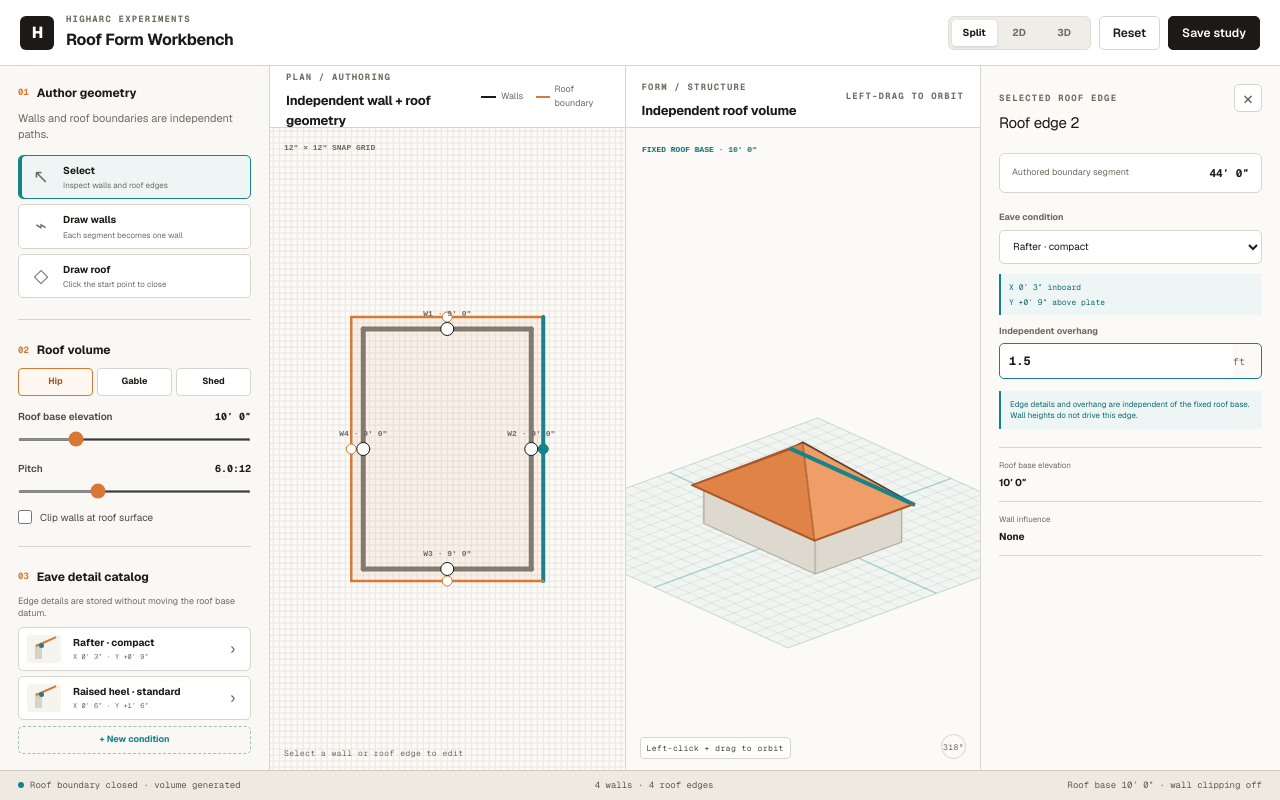
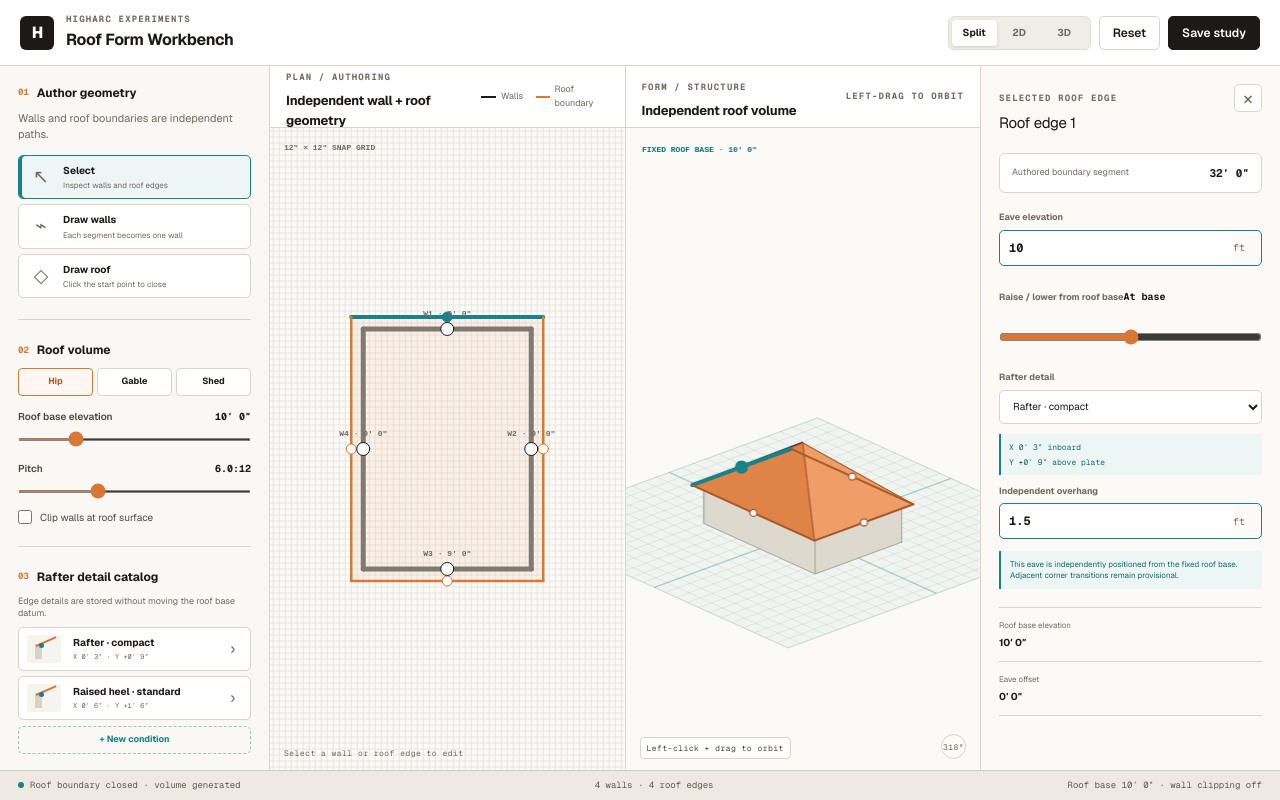
Before and after one commit to abrahamdrechsler/roof-form-workbench, a Next.js app: page / in a window 1280 px wide. Both pictures are taken after a click on the element 802 px from the left and 449 px from the top of the page. Built offline with nearby package versions, Linux system fonts and the light colour scheme.

Commit message:
Add independent eave elevation controls

```diff
--- a/app/page.tsx
+++ b/app/page.tsx
@@ -19,6 +19,7 @@ type EaveCondition = {
 type EdgeRelationship = {
   conditionId: string;
   overhang: number;
+  elevationOffset: number;
 };
 type Selection =
   | { kind: "wall"; index: number }
@@ -249,6 +250,7 @@ export default function Home() {
     INITIAL_ROOF_POINTS.map(() => ({
       conditionId: "rafter-seat",
       overhang: 1.5,
+      elevationOffset: 0,
     })),
   );
   const [catalogDraft, setCatalogDraft] = useState({
@@ -301,7 +303,10 @@ export default function Home() {
     [eaveCatalog, relationships],
   );
 
-  const vertexBaseElevations = roofPoints.map(() => roofBase);
+  const edgeElevation = useCallback(
+    (index: number) => roofBase + (relationships[index]?.elevationOffset ?? 0),
+    [relationships, roofBase],
+  );
 
   const startCommand = (nextCommand: DrawCommand) => {
     setCommand(nextCommand);
@@ -341,6 +346,7 @@ export default function Home() {
     const nextRelationships = roofPoints.map(() => ({
       conditionId: eaveCatalog[0]?.id ?? "",
       overhang: 1.5,
+      elevationOffset: 0,
     }));
     setRelationships(nextRelationships);
     setRoofClosed(true);
@@ -362,6 +368,7 @@ export default function Home() {
       INITIAL_ROOF_POINTS.map(() => ({
         conditionId: "rafter-seat",
         overhang: 1.5,
+        elevationOffset: 0,
       })),
     );
     setSelection(null);
@@ -750,8 +757,17 @@ export default function Home() {
         return null;
       }
       const slope = pitch / 12;
+      const nearestEdge = roofEdges
+        .map((edge) => ({
+          index: edge.index,
+          distance: pointToSegmentDistance(point, edge.start, edge.end),
+        }))
+        .sort((a, b) => a.distance - b.distance)[0];
+      const localBase = nearestEdge
+        ? edgeElevation(nearestEdge.index)
+        : roofBase;
       if (roofKind === "shed") {
-        return roofBase + (point.x - roofBounds.minX) * slope;
+        return localBase + (point.x - roofBounds.minX) * slope;
       }
       if (roofKind === "gable") {
         const run = dominantRoofAxisIsX
@@ -763,14 +779,9 @@ export default function Home() {
               point.x - roofBounds.minX,
               roofBounds.maxX - point.x,
             );
-        return roofBase + Math.max(0, run) * slope;
+        return localBase + Math.max(0, run) * slope;
       }
-      const run = Math.min(
-        ...roofEdges.map((edge) =>
-          pointToSegmentDistance(point, edge.start, edge.end),
-        ),
-      );
-      return roofBase + Math.max(0, run) * slope;
+      return localBase + Math.max(0, nearestEdge?.distance ?? 0) * slope;
     };
 
     formWallRegions.current = [];
@@ -851,7 +862,10 @@ export default function Home() {
             sum + Math.hypot(point.x - center.x, point.z - center.z),
           0,
         ) / roofPoints.length;
-      const highestBase = Math.max(...vertexBaseElevations, roofBase);
+      const edgeElevations = roofEdges.map((edge) =>
+        edgeElevation(edge.index),
+      );
+      const highestBase = Math.max(...edgeElevations, roofBase);
       const rise = Math.max(2, averageRadius * (pitch / 12));
       const bounds = roofBounds;
       const dominantX = dominantRoofAxisIsX;
@@ -881,16 +895,15 @@ export default function Home() {
         x: center.x,
         y:
           roofKind === "shed"
-            ? vertexBaseElevations.reduce((sum, value) => sum + value, 0) /
-                vertexBaseElevations.length +
+            ? edgeElevations.reduce((sum, value) => sum + value, 0) /
+                edgeElevations.length +
               rise * 0.45
             : highestBase + rise,
         z: center.z,
       };
       const faces = roofEdges.map((edge) => {
-        const startY = vertexBaseElevations[edge.index];
-        const endY =
-          vertexBaseElevations[(edge.index + 1) % vertexBaseElevations.length];
+        const startY = edgeElevation(edge.index);
+        const endY = edgeElevation(edge.index);
         let target = peak;
         if (roofKind === "gable") {
           const edgeMidpoint = midpoint(edge.start, edge.end);
@@ -948,6 +961,33 @@ export default function Home() {
           );
         });
 
+      roofPoints.forEach((point, index) => {
+        const previousElevation = edgeElevation(
+          (index + roofPoints.length - 1) % roofPoints.length,
+        );
+        const currentElevation = edgeElevation(index);
+        if (Math.abs(previousElevation - currentElevation) < 0.01) return;
+        drawPolygon(
+          context,
+          [
+            project({
+              x: point.x,
+              y: previousElevation,
+              z: point.z,
+            }),
+            project({
+              x: point.x,
+              y: currentElevation,
+              z: point.z,
+            }),
+            project(peak),
+          ],
+          "rgba(190, 99, 48, 0.34)",
+          "#8e4c28",
+          1,
+        );
+      });
+
       if (showTopology && roofKind === "gable") {
         context.strokeStyle = "#63371f";
         context.lineWidth = 1.5;
@@ -960,17 +1000,15 @@ export default function Home() {
       }
 
       roofEdges.forEach((edge) => {
+        const eaveElevation = edgeElevation(edge.index);
         const start = project({
           x: edge.start.x,
-          y: vertexBaseElevations[edge.index],
+          y: eaveElevation,
           z: edge.start.z,
         });
         const end = project({
           x: edge.end.x,
-          y:
-            vertexBaseElevations[
-              (edge.index + 1) % vertexBaseElevations.length
-            ],
+          y: eaveElevation,
           z: edge.end.z,
         });
         formEaveRegions.current.push({ index: edge.index, start, end });
@@ -982,6 +1020,19 @@ export default function Home() {
         context.beginPath();
         context.moveTo(start.x, start.y);
         context.lineTo(end.x, end.y);
+        context.stroke();
+        context.beginPath();
+        context.arc(
+          (start.x + end.x) / 2,
+          (start.y + end.y) / 2,
+          selectedEdge ? 6 : 3.5,
+          0,
+          Math.PI * 2,
+        );
+        context.fillStyle = selectedEdge ? "#16838a" : "#fff";
+        context.fill();
+        context.strokeStyle = selectedEdge ? "#16838a" : "#a95829";
+        context.lineWidth = 1.25;
         context.stroke();
       });
 
@@ -1003,6 +1054,7 @@ export default function Home() {
     center.x,
     center.z,
     clipWalls,
+    edgeElevation,
     orbit,
     pitch,
     roofBase,
@@ -1014,7 +1066,6 @@ export default function Home() {
     showDatums,
     showTopology,
     showWalls,
-    vertexBaseElevations,
     wallHeights,
     wallPoints,
     walls,
@@ -1279,7 +1330,7 @@ export default function Home() {
           </div>
 
           <div className="control-section catalog-section">
-            <ControlHeading number="03" title="Eave detail catalog" />
+            <ControlHeading number="03" title="Rafter detail catalog" />
             <p className="catalog-copy">
               Edge details are stored without moving the roof base datum.
             </p>
@@ -1467,7 +1518,7 @@ export default function Home() {
                         { x: pointer.x, z: pointer.y },
                         { x: region.start.x, z: region.start.y },
                         { x: region.end.x, z: region.end.y },
-                      ) <= 9,
+                      ) <= 14,
                   );
                   if (eave) {
                     setSelection({ kind: "roof-edge", index: eave.index });
@@ -1733,7 +1784,47 @@ export default function Home() {
               </div>
               <div className="detail-form inspector-properties">
                 <label>
-                  <span>Eave condition</span>
+                  <span>Eave elevation</span>
+                  <div className="height-input">
+                    <input
+                      type="number"
+                      min={0}
+                      max={40}
+                      step={0.25}
+                      value={edgeElevation(selection.index)}
+                      onChange={(event) => {
+                        const value = Number(event.target.value);
+                        if (!Number.isFinite(value)) return;
+                        updateRelationship(selection.index, {
+                          elevationOffset:
+                            Math.max(0, Math.min(40, value)) - roofBase,
+                        });
+                      }}
+                    />
+                    <span>ft</span>
+                  </div>
+                </label>
+                <Range
+                  label="Raise / lower from roof base"
+                  value={relationships[selection.index]?.elevationOffset ?? 0}
+                  min={-8}
+                  max={8}
+                  step={0.25}
+                  output={
+                    (relationships[selection.index]?.elevationOffset ?? 0) === 0
+                      ? "At base"
+                      : `${(relationships[selection.index]?.elevationOffset ?? 0) > 0 ? "+" : ""}${feetInches(
+                          relationships[selection.index]?.elevationOffset ?? 0,
+                        )}`
+                  }
+                  onChange={(value) =>
+                    updateRelationship(selection.index, {
+                      elevationOffset: value,
+                    })
+                  }
+                />
+                <label>
+                  <span>Rafter detail</span>
                   <select
                     value={relationships[selection.index]?.conditionId ?? ""}
                     onChange={(event) =>
@@ -1784,8 +1875,8 @@ export default function Home() {
                 </label>
               </div>
               <div className="detail-inspector-note">
-                Edge details and overhang are independent of the fixed roof base.
-                Wall heights do not drive this edge.
+                This eave is independently positioned from the fixed roof base.
+                Adjacent corner transitions remain provisional.
               </div>
               <dl className="inspector-data">
                 <div>
@@ -1793,15 +1884,19 @@ export default function Home() {
                   <dd>{feetInches(roofBase)}</dd>
                 </div>
                 <div>
-                  <dt>Wall influence</dt>
-                  <dd>None</dd>
+                  <dt>Eave offset</dt>
+                  <dd>
+                    {feetInches(
+                      relationships[selection.index]?.elevationOffset ?? 0,
+                    )}
+                  </dd>
                 </div>
               </dl>
             </>
           ) : selectedCatalog ? (
             <>
               <InspectorHeader
-                label="EAVE DETAIL CATALOG"
+                label="RAFTER DETAIL CATALOG"
                 title="Edit wall / roof condition"
                 onClose={() => setSelection(null)}
               />
```
